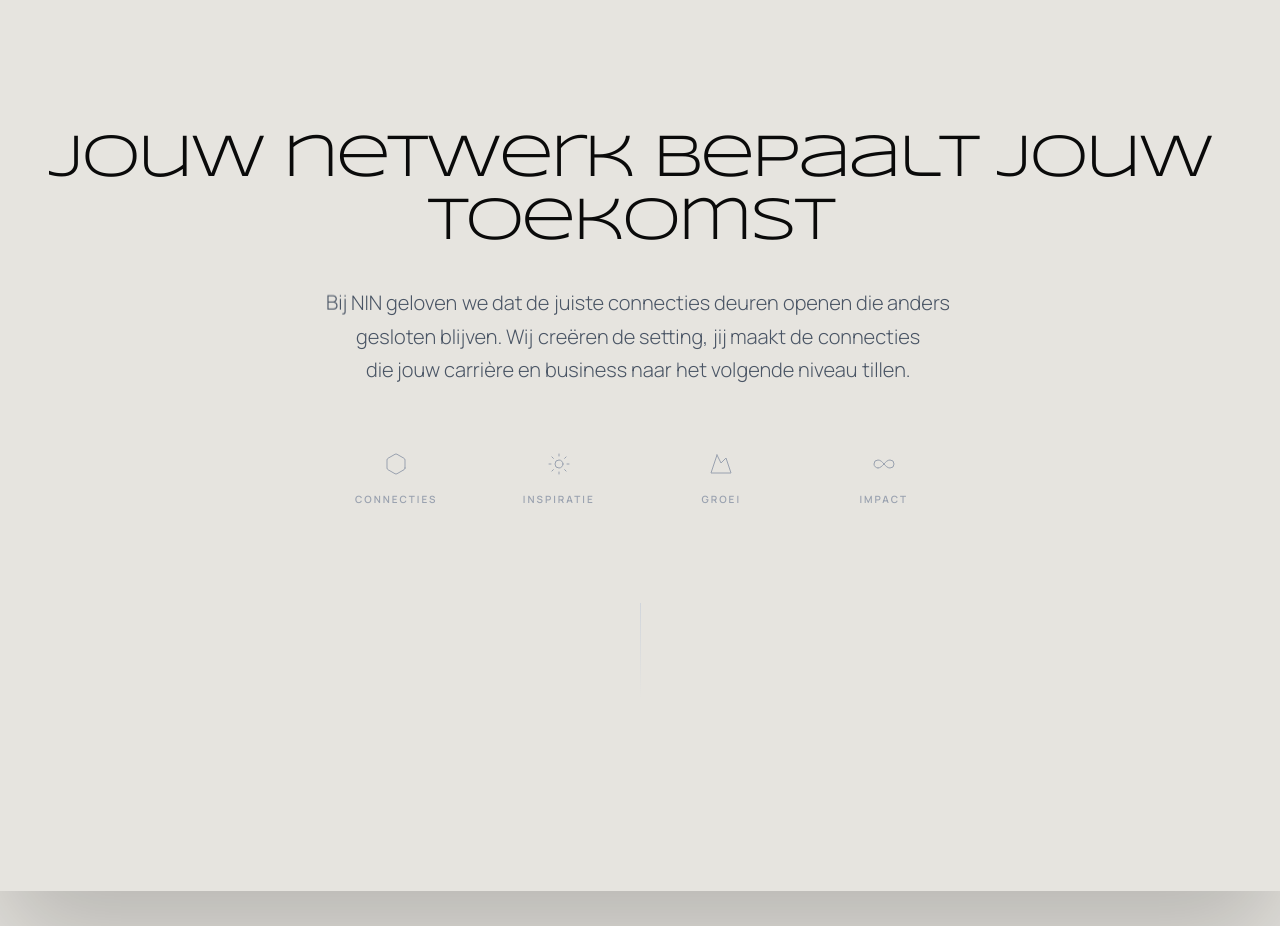
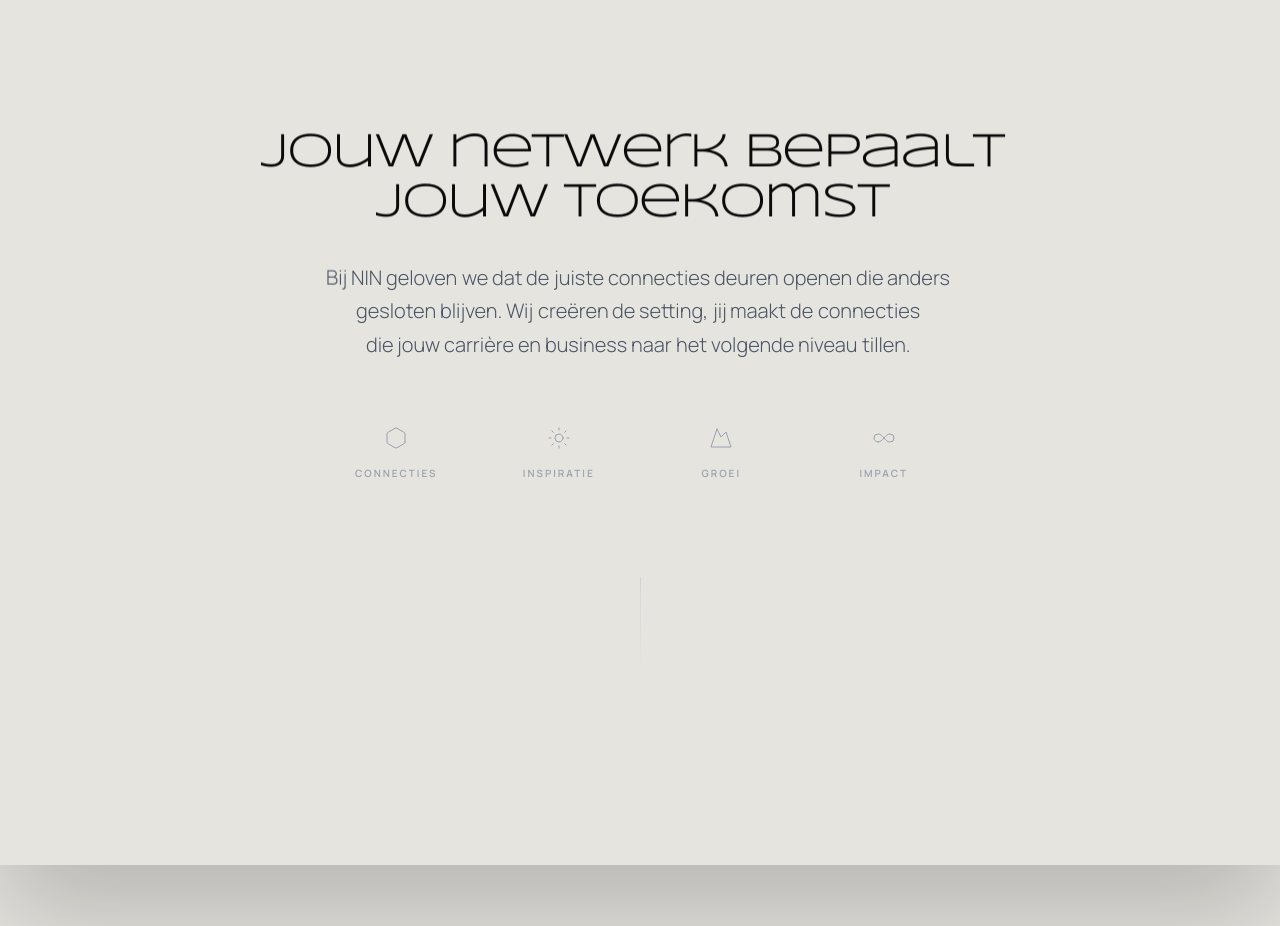
Before and after one commit to Flowgenyx/nin2, a Next.js app: page / in a window 1280 px wide. Shown: the part 4020-4946 px from the top of the page. Built offline with nearby package versions, Linux system fonts and the light colour scheme.

Commit message:
Fix Philosophy heading overflow on home page
Co-Authored-By: Claude Opus 4.5 <noreply@anthropic.com>

```diff
--- a/src/components/sections/Philosophy.tsx
+++ b/src/components/sections/Philosophy.tsx
@@ -52,13 +52,13 @@ export function Philosophy() {
     >
       <h2
         ref={headingRef}
-        className="font-display text-3xl md:text-5xl lg:text-6xl tracking-tighter mb-8"
+        className="font-display text-2xl md:text-4xl lg:text-5xl tracking-tighter mb-8 max-w-4xl px-4"
       >
         Jouw netwerk bepaalt jouw toekomst
       </h2>
       <div
         ref={textRef}
-        className="max-w-2xl text-gray-600 font-light text-lg md:text-xl leading-relaxed mb-16 text-balance"
+        className="max-w-2xl text-gray-600 font-light text-lg md:text-xl leading-relaxed mb-16 text-balance px-4"
       >
         Bij NIN geloven we dat de juiste connecties deuren openen die anders gesloten blijven. Wij creëren de setting, jij maakt de connecties die jouw carrière en business naar het volgende niveau tillen.
       </div>
```
